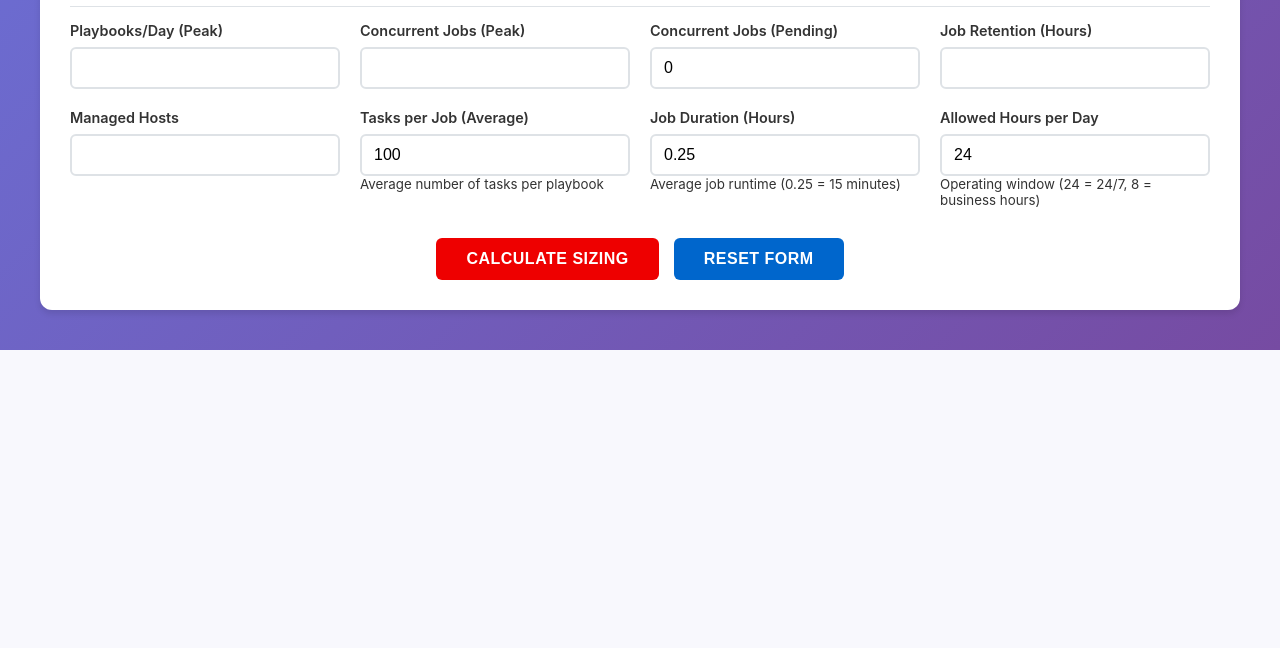
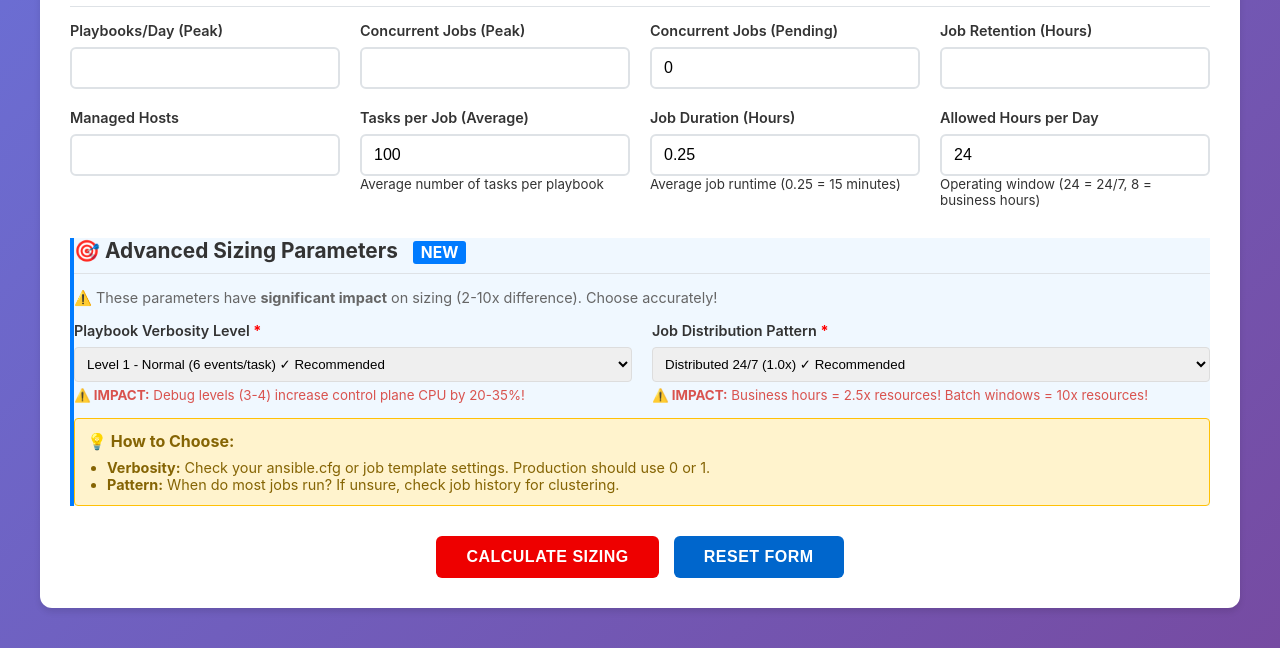
Before and after one commit to arnav3000/aap-sizing-guide, a Flask app: page / in a window 1280 px wide. Shown: the part 952-1600 px from the top of the page. Before the commit the page ends 1302 px from the top, so only its background shows below. Run offline with Flask 3, Linux system fonts and the light colour scheme.

Commit message:
Phase 1 UI: Expose verbosity level and peak pattern parameters
Add web UI support for Phase 1 critical parameters:

Backend (app.py):
- Updated example data to include verbosity_level=1 and peak_pattern='distributed_24x7'
- Changed default port to 5002

Frontend (templates/index.html):
- Added new "Advanced Sizing Parameters" section with NEW badge
- Added verbosity level dropdown (0-4) with impact warnings
- Added peak pattern dropdown (distributed/mixed/business/batch) with multipliers
- Added help text explaining 2.5x-10x sizing impact
- Highlighted critical nature of these parameters

Results Display (static/js/app.js):
- Added warnings section display with color-coded severity
- Added calculation parameters display showing:
  - Peak pattern used and multiplier applied
  - Verbosity level and events per task
- Warnings styled with yellow background and appropriate colors

Testing:
- Verified example data loads with new parameters
- Verified calculation accepts new parameters
- Verified warnings display for unusual values (tasks_per_job=500)
- Verified business_hours pattern applies 2.5x multiplier correctly
- Verified verbosity level 3 uses 34 events/task correctly

Impact:
- Users can now select verbosity levels (4-50 events/task range)
- Users can now select peak patterns (1x-10x multipliers)
- Validation warnings visible in UI
- Calculation parameters shown in results for transparency

Phase 1 UI update complete. Ready for user testing.

```diff
--- a/app.py
+++ b/app.py
@@ -76,10 +76,13 @@ def get_example_data():
         'managed_hosts': 40000,
         'tasks_per_job': 100,
         'job_duration_hours': 0.25,
-        'allowed_hours_per_day': 24
+        'allowed_hours_per_day': 24,
+        # Phase 1: Advanced parameters
+        'verbosity_level': 1,              # Normal/recommended (6 events/task)
+        'peak_pattern': 'distributed_24x7' # Distributed 24/7 (1.0x multiplier)
     }
     return jsonify(example_data)
 
 
 if __name__ == '__main__':
-    app.run(debug=True, host='0.0.0.0', port=5001)
+    app.run(debug=True, host='0.0.0.0', port=5002)
--- a/static/js/app.js
+++ b/static/js/app.js
@@ -70,14 +70,62 @@ document.addEventListener('DOMContentLoaded', function() {
     });
 
     function displayResults(result) {
-        const { topology, components, summary, deployment_notes } = result;
+        const { topology, components, summary, deployment_notes, warnings } = result;
 
         let html = `
             <div class="topology-info">
                 <h3>Recommended Topology</h3>
                 <span class="topology-badge ${topology}">${formatTier(topology)}</span>
             </div>
+        `;
 
+        // NEW: Display warnings if present
+        if (warnings && warnings.length > 0) {
+            html += `
+                <div class="warnings-section" style="background: #fff3cd; border-left: 4px solid #ffc107; padding: 15px; margin: 20px 0; border-radius: 4px;">
+                    <h4 style="color: #856404; margin-top: 0;">⚠️ Sizing Warnings (${warnings.length})</h4>
+                    <ul style="margin: 10px 0 0 20px; color: #856404;">
+                        ${warnings.map(warning => {
+                            const severity = warning.includes('HIGH SEVERITY') ? 'error' :
+                                           warning.includes('⚠️') ? 'warning' : 'info';
+                            const color = severity === 'error' ? '#721c24' :
+                                        severity === 'warning' ? '#856404' : '#004085';
+                            return `<li style="margin: 8px 0; color: ${color};">${warning}</li>`;
+                        }).join('')}
+                    </ul>
+                </div>
+            `;
+        }
+
+        // NEW: Display calculation parameters used
+        const execution = components.automation_controller_execution_plane;
+        const control = components.automation_controller_control_plane;
+
+        html += `
+            <div class="calculation-params" style="background: #f0f8ff; border-left: 4px solid #007bff; padding: 15px; margin: 20px 0; border-radius: 4px;">
+                <h4 style="color: #004085; margin-top: 0;">📊 Calculation Parameters Used</h4>
+                <div style="display: grid; grid-template-columns: 1fr 1fr; gap: 15px; margin-top: 10px;">
+                    <div>
+                        <strong style="color: #004085;">Peak Pattern:</strong>
+                        <span style="background: #007bff; color: white; padding: 2px 8px; border-radius: 3px; font-size: 0.9em; margin-left: 5px;">
+                            ${execution.peak_pattern || 'distributed_24x7'}
+                        </span>
+                        <br/>
+                        <small style="color: #666;">Multiplier: ${execution.peak_multiplier || 1.0}x</small>
+                    </div>
+                    <div>
+                        <strong style="color: #004085;">Verbosity Level:</strong>
+                        <span style="background: #28a745; color: white; padding: 2px 8px; border-radius: 3px; font-size: 0.9em; margin-left: 5px;">
+                            Level ${control.verbosity_level !== undefined ? control.verbosity_level : 1}
+                        </span>
+                        <br/>
+                        <small style="color: #666;">Events per task: ${control.events_per_task || 6}</small>
+                    </div>
+                </div>
+            </div>
+        `;
+
+        html += `
             <div class="summary-grid">
                 <div class="summary-item">
                     <h4>Total CPU</h4>
--- a/templates/index.html
+++ b/templates/index.html
@@ -159,6 +159,56 @@
                         </div>
                     </div>
 
+                    <!-- NEW: Phase 1 Parameters -->
+                    <div class="form-section" style="background: #f0f8ff; border-left: 4px solid #007bff;">
+                        <h3>🎯 Advanced Sizing Parameters <span style="background: #007bff; color: white; padding: 2px 8px; border-radius: 3px; font-size: 0.75em; margin-left: 10px;">NEW</span></h3>
+                        <p style="margin-bottom: 15px; color: #666; font-size: 0.9em;">
+                            ⚠️ These parameters have <strong>significant impact</strong> on sizing (2-10x difference). Choose accurately!
+                        </p>
+                        <div class="form-grid">
+                            <div class="form-group">
+                                <label for="verbosity_level">
+                                    Playbook Verbosity Level
+                                    <span style="color: red; font-weight: bold;">*</span>
+                                </label>
+                                <select id="verbosity_level" name="verbosity_level" required style="width: 100%; padding: 8px; border: 1px solid #ddd; border-radius: 4px;">
+                                    <option value="0">Level 0 - Minimal (4 events/task) - Production</option>
+                                    <option value="1" selected>Level 1 - Normal (6 events/task) ✓ Recommended</option>
+                                    <option value="2">Level 2 - Verbose (12 events/task)</option>
+                                    <option value="3">Level 3 - Debug (34 events/task)</option>
+                                    <option value="4">Level 4 - Connection Debug (50 events/task)</option>
+                                </select>
+                                <small style="display: block; margin-top: 5px; color: #d9534f;">
+                                    <strong>⚠️ IMPACT:</strong> Debug levels (3-4) increase control plane CPU by 20-35%!
+                                </small>
+                            </div>
+
+                            <div class="form-group">
+                                <label for="peak_pattern">
+                                    Job Distribution Pattern
+                                    <span style="color: red; font-weight: bold;">*</span>
+                                </label>
+                                <select id="peak_pattern" name="peak_pattern" required style="width: 100%; padding: 8px; border: 1px solid #ddd; border-radius: 4px;">
+                                    <option value="distributed_24x7" selected>Distributed 24/7 (1.0x) ✓ Recommended</option>
+                                    <option value="mixed">Mixed Pattern (1.5x)</option>
+                                    <option value="business_hours">Business Hours 9-5 (2.5x)</option>
+                                    <option value="batch_window">Batch Window 2-4h (10.0x)</option>
+                                </select>
+                                <small style="display: block; margin-top: 5px; color: #d9534f;">
+                                    <strong>⚠️ IMPACT:</strong> Business hours = 2.5x resources! Batch windows = 10x resources!
+                                </small>
+                            </div>
+                        </div>
+
+                        <div style="background: #fff3cd; border: 1px solid #ffc107; border-radius: 4px; padding: 12px; margin-top: 15px;">
+                            <strong style="color: #856404;">💡 How to Choose:</strong>
+                            <ul style="margin: 8px 0 0 20px; color: #856404; font-size: 0.9em;">
+                                <li><strong>Verbosity:</strong> Check your ansible.cfg or job template settings. Production should use 0 or 1.</li>
+                                <li><strong>Pattern:</strong> When do most jobs run? If unsure, check job history for clustering.</li>
+                            </ul>
+                        </div>
+                    </div>
+
                     <div class="form-actions">
                         <button type="submit" class="btn btn-primary">Calculate Sizing</button>
                         <button type="reset" class="btn btn-secondary">Reset Form</button>
```
